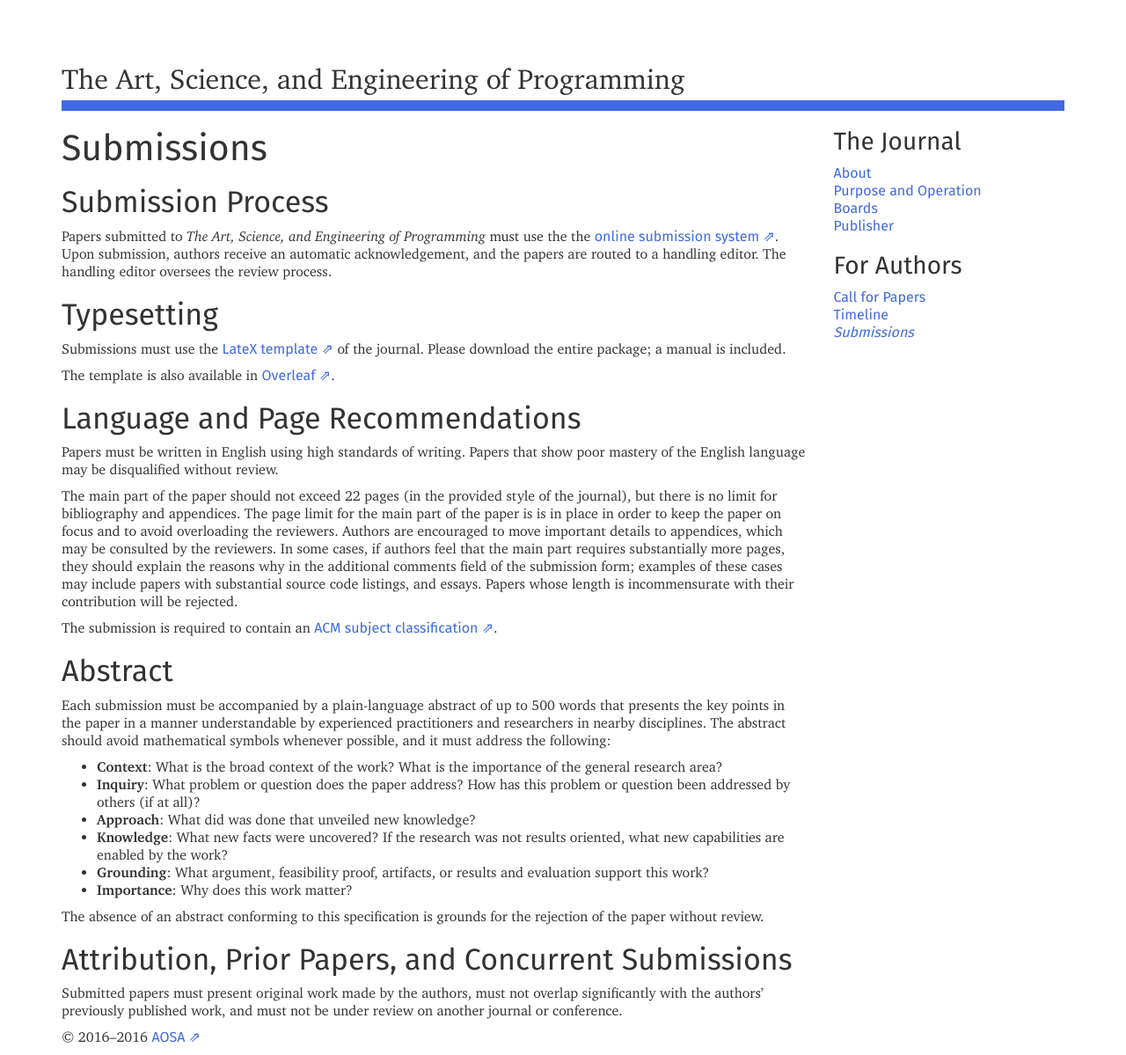
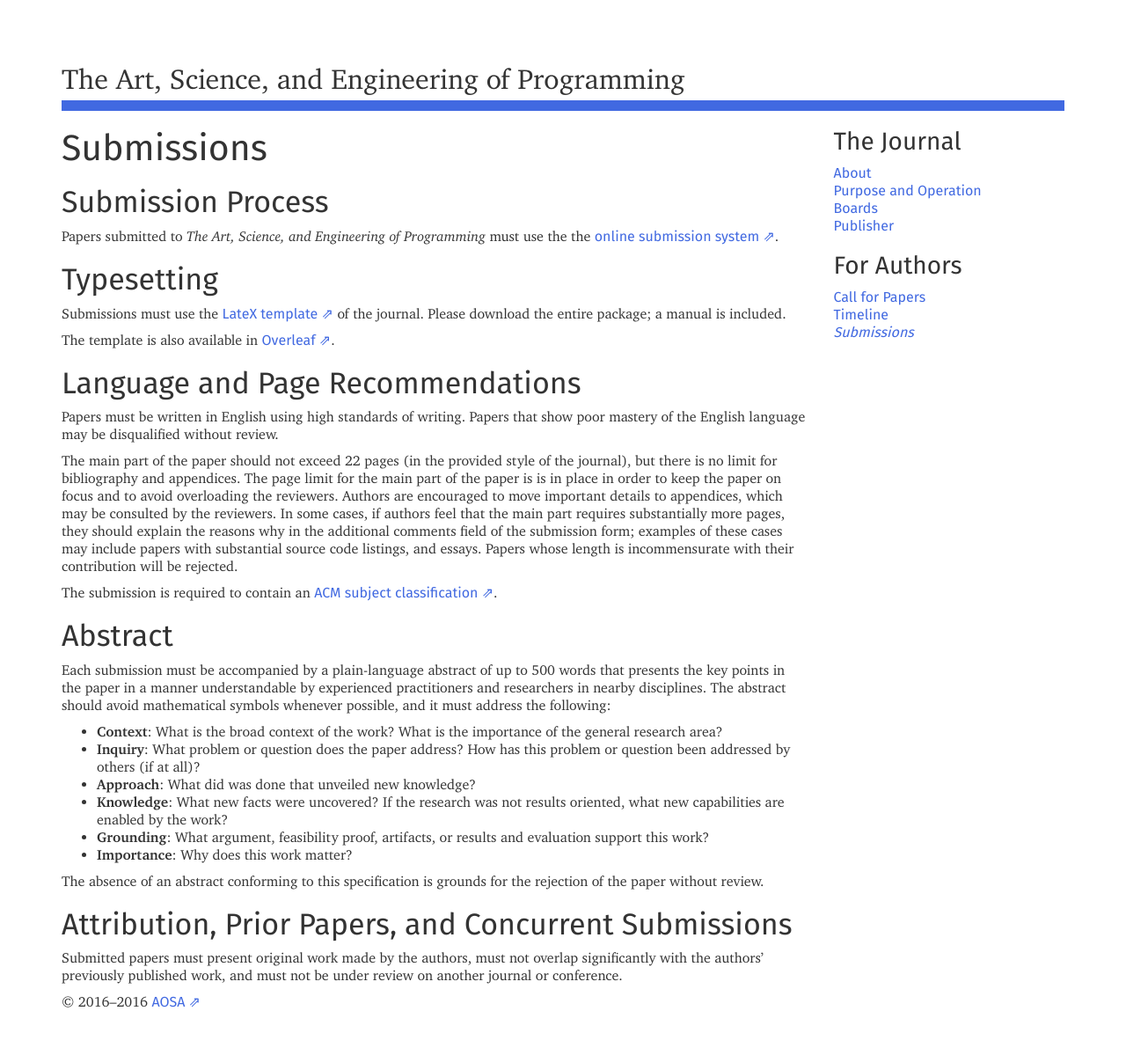
Before and after one commit to programming-journal/programming-journal.github.io, a Jekyll site: the page built from submission/index.markdown, in a window 1280 px wide. Shown: the whole page at 88% size. Built offline with Jekyll 4.4.1, drawn with Linux system fonts in a browser that asks for light colours; nearby versions of some CDN libraries; after the commit the page ends 1159 px from its top, so only the background shows below that.

Commit message:
Updated submission process text

```diff
--- a/submission/index.markdown
+++ b/submission/index.markdown
@@ -5,7 +5,7 @@ order: 800
 
 ---
 ## Submission Process
-Papers submitted to *The Art, Science, and Engineering of Programming* must use the the [online submission system][submit]. Upon submission, authors receive an automatic acknowledgement, and the papers are routed to a handling editor. The handling editor oversees the review process.
+Papers submitted to *The Art, Science, and Engineering of Programming* must use the the [online submission system][submit].
 
 ## Typesetting
 
```
